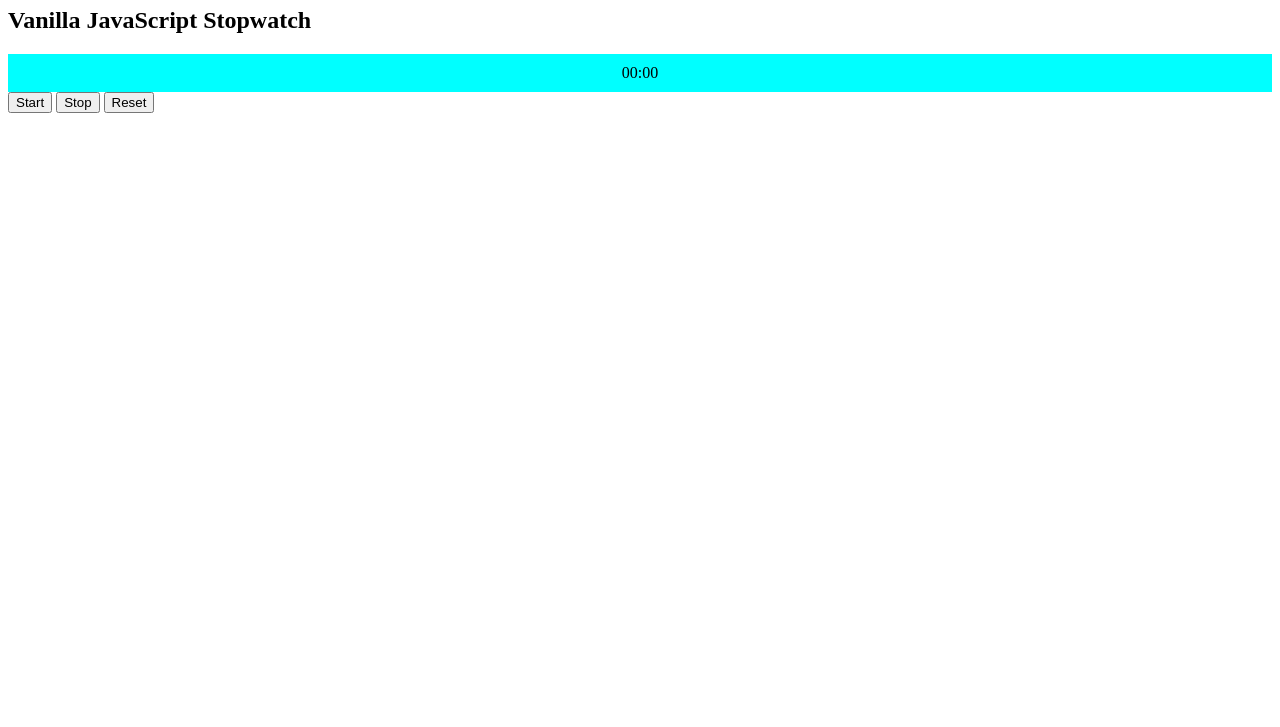
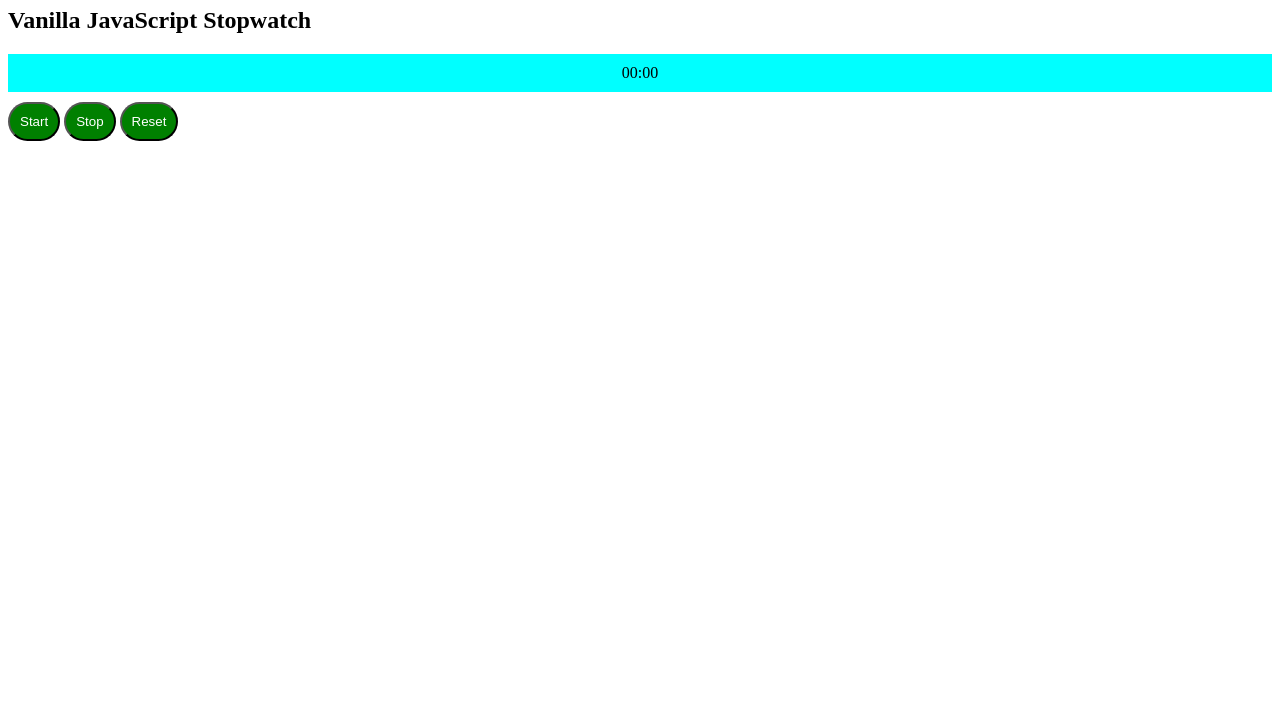
Before and after one commit to drange11/HW6, a plain HTML site: page stopwatch.html in a window 1280 px wide. Shown: the part 73-800 px from the top of the page. Drawn offline with nearby package versions, Linux system fonts and the light colour scheme.

Commit message:
compleated step 6 buttons are fully styled using jquery

```diff
--- a/stopwatch.html
+++ b/stopwatch.html
@@ -28,6 +28,19 @@
 
 
             $timerDiv.addClass("timer-background")
+            $buttonReset.addClass("btn")
+            $buttonStart.addClass("btn")
+            $buttonStop.addClass("btn")
+
+            $(".btn").css({
+                "background-color": "green",
+                "margin": "auto",
+                "margin-top": "10px",
+                "color": "white",
+                "padding": "10px",
+                "border-radius": "25px",
+
+            })
 
             $buttonStart.on("click", function () {
                 clearInterval(interval);
```
